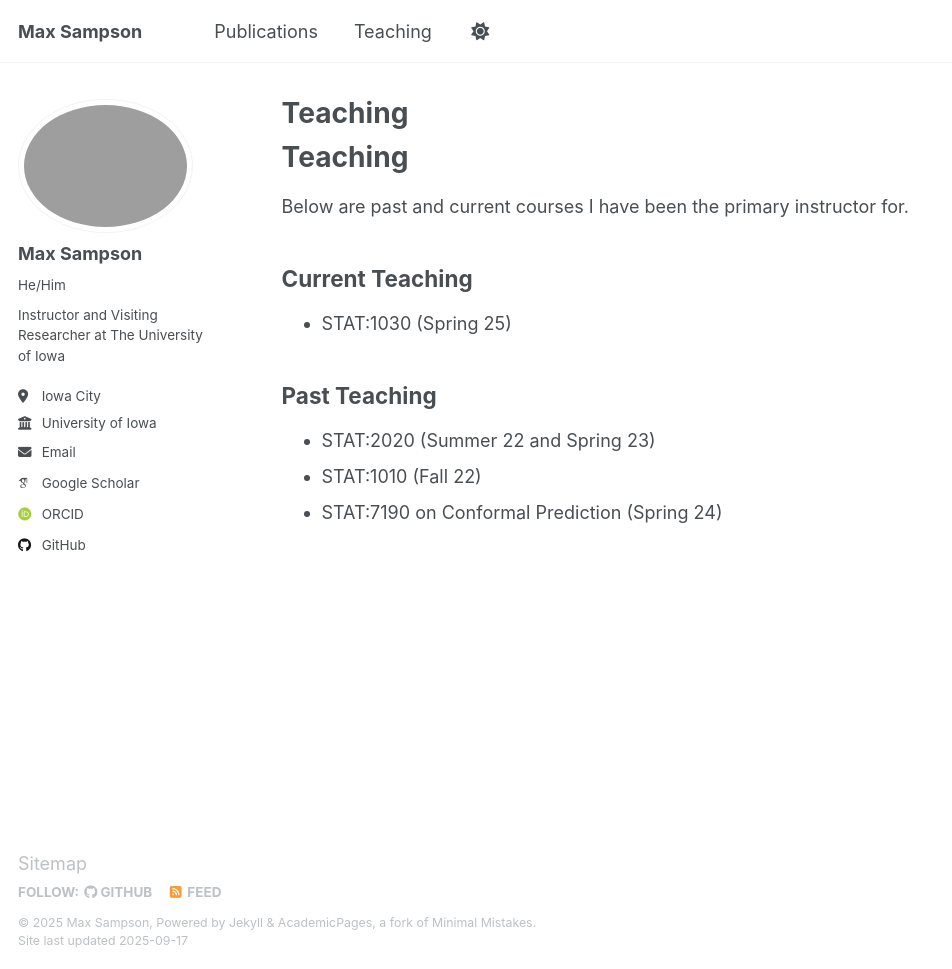
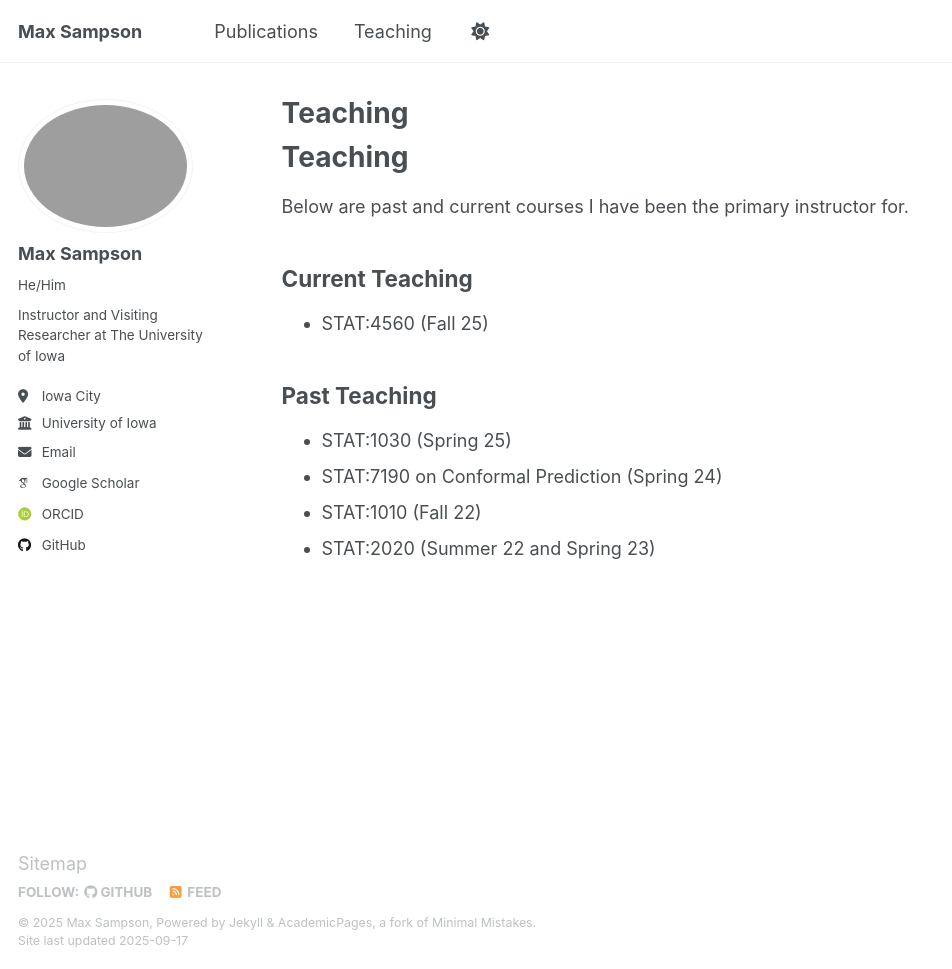
Before and after one commit to maxsampson/maxsampson.github.io, a Jekyll site: the page built from _pages/teaching.html, in a window 1280 px wide and 969 px high. Shown: the whole window, without its empty margins (0-952 px from the left). Built offline with Jekyll 4.4.1, drawn with Linux system fonts in a browser that asks for light colours; some web fonts are replaced.

Commit message:
Update teaching.html

```diff
--- a/_pages/teaching.html
+++ b/_pages/teaching.html
@@ -11,11 +11,12 @@ author_profile: true
 <p>Below are past and current courses I have been the primary instructor for.</p>
 <h2 id="current-teaching">Current Teaching</h2>
 <ul>
-<li>STAT:1030 (Spring 25)</li>
+<li>STAT:4560 (Fall 25)</li>
 </ul>
 <h2 id="past-teaching">Past Teaching</h2>
 <ul>
+<li>STAT:1030 (Spring 25)</li>
+<li>STAT:7190 on Conformal Prediction (Spring 24)</li>
+<li>STAT:1010 (Fall 22)</li>
 <li>STAT:2020 (Summer 22 and Spring 23)</li>
-<li>STAT:1010 (Fall 22)</li>
-<li>STAT:7190 on Conformal Prediction (Spring 24)</li>
 </ul>
```
